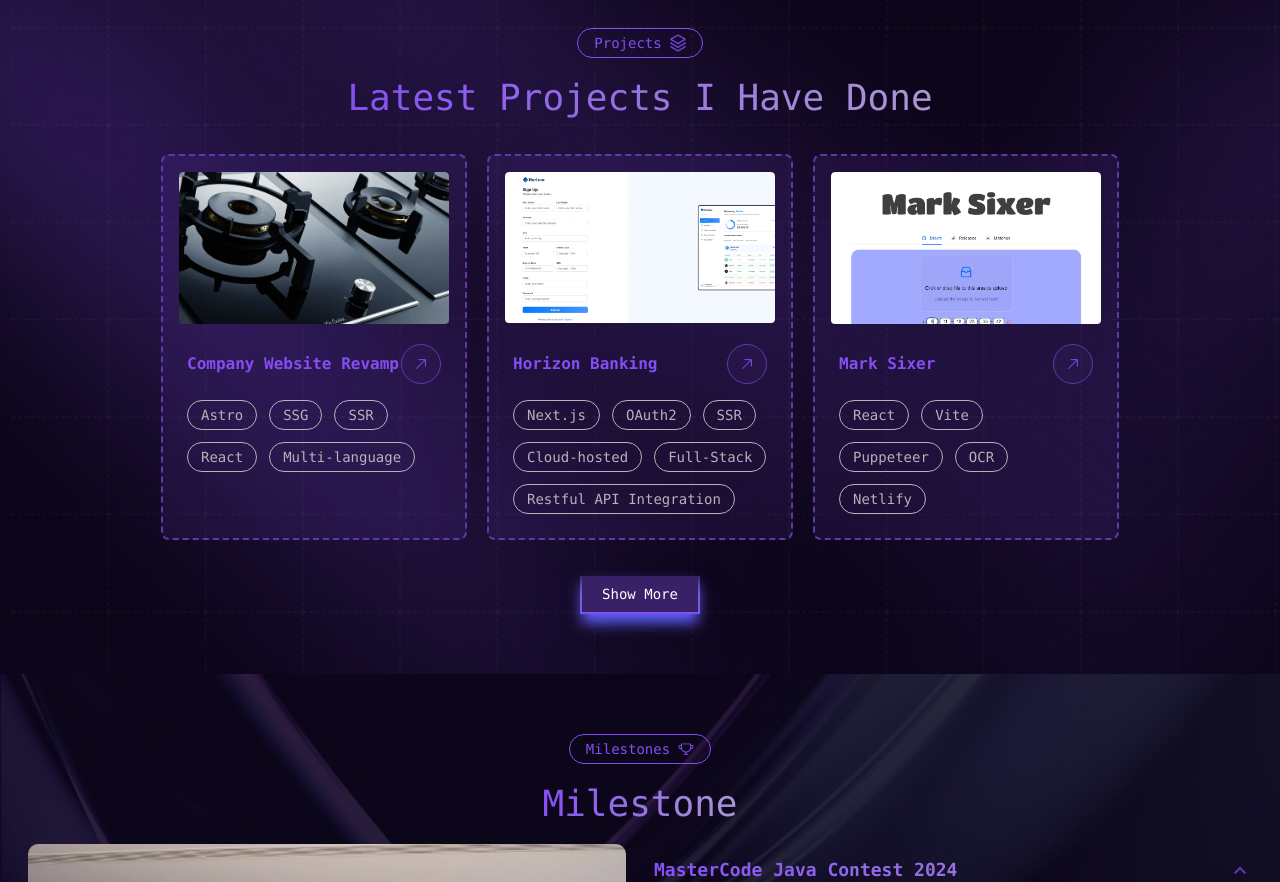
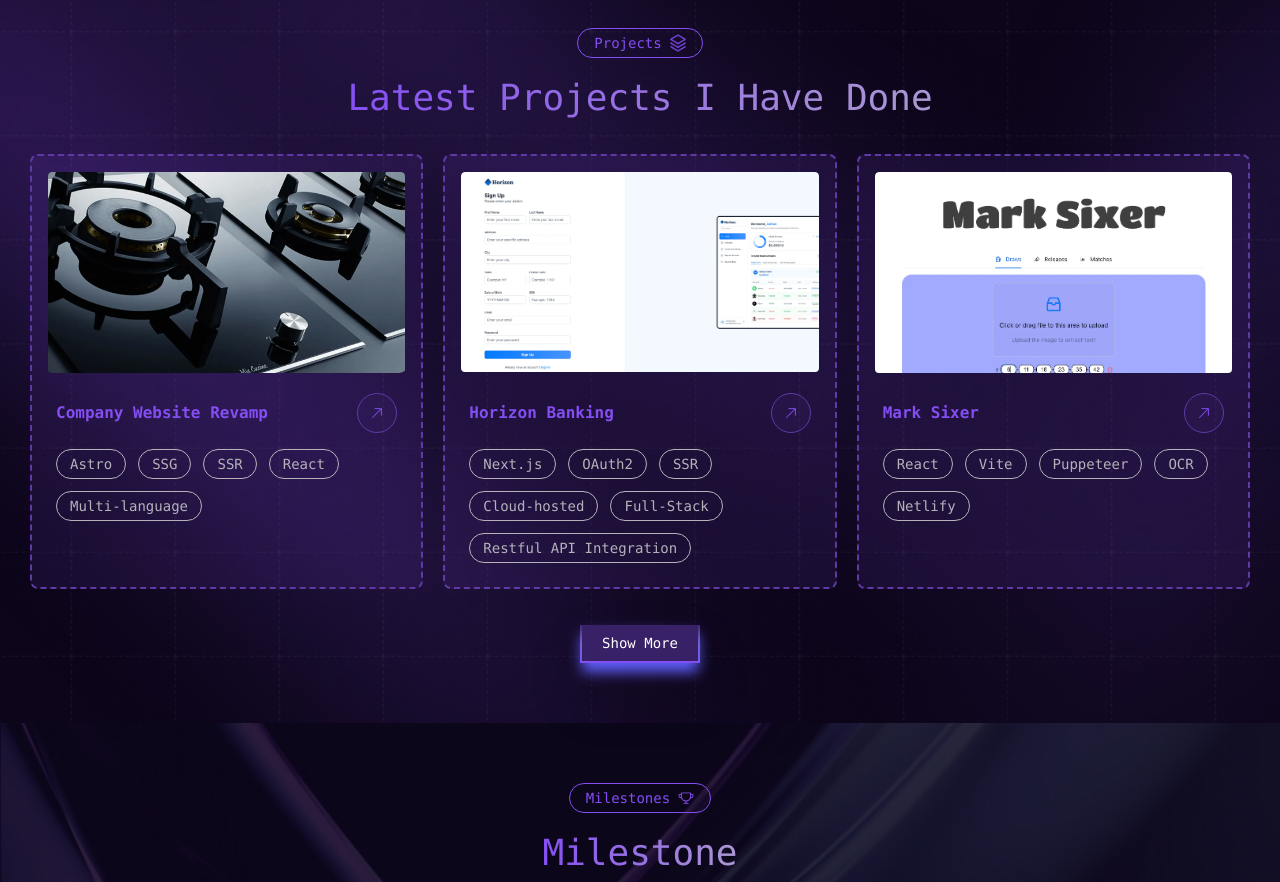
Before and after one commit to Marcussyl/marcussyl.github.io, a React (Vite) app: page / in a window 1280 px wide. Shown: the part 1380-2262 px from the top of the page. Built offline with nearby package versions, Linux system fonts and the light colour scheme.

Commit message:
style: Update ProjectCard component styling and modify Projects section layout for improved responsiveness

```diff
--- a/src/components/ProjectCard.jsx
+++ b/src/components/ProjectCard.jsx
@@ -7,7 +7,7 @@ const ProjectCard = ({
 }) => {
   return (
     <div
-      className="border-main-purple relative w-full cursor-pointer self-stretch rounded-md border-2 border-dashed bg-[rgba(133,78,243,10%)] p-4 text-white transition-all duration-200 ease-out md:w-[45%] lg:w-[25%]"
+      className="border-main-purple relative w-full cursor-pointer self-stretch rounded-md border-2 border-dashed bg-[rgba(133,78,243,10%)] p-4 text-white transition-all duration-200 ease-out"
       data-project-id={projectId}
       onClick={handleCardClick}
     >
--- a/src/sections/Projects.jsx
+++ b/src/sections/Projects.jsx
@@ -248,7 +248,8 @@ export const Projects = () => {
           Explore my latest projects, showcasing creativity and precision in
           design. Each project reflects innovation and user-focused solutions.
         </p> */}
-        <div className="flex flex-col flex-wrap items-center justify-center gap-5 py-4 md:flex-row">
+        {/* <div className="flex flex-col flex-wrap items-center justify-center gap-5 py-4 md:flex-row"> */}
+        <div className="grid grid-cols-1 sm:grid-cols-2 lg:grid-cols-3 justify-center gap-5 py-4 max-w-[1220px]">
           {projects.slice(0, visibleCount).map((project) => (
             <ProjectCard
               key={project.projectId + project.title}
```
